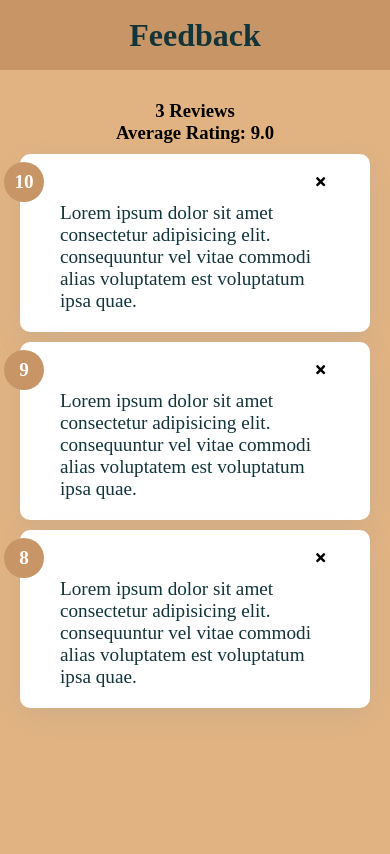
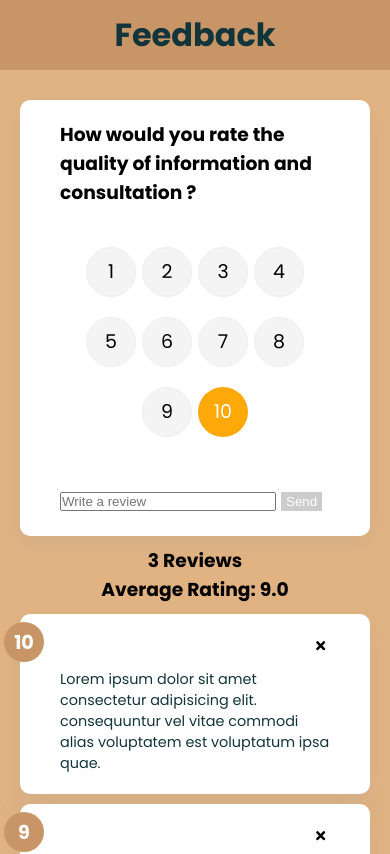
Before and after one commit to VentsiGeorgiev/react-applications, a React (Create React App) app in the folder feedback/: page / in a window 390 px wide. Shown: the top 854 px of the page. Built offline with nearby package versions, Linux system fonts and the light colour scheme.

Commit message:
Added feedback form component, selecting rating and adding a new rating

```diff
--- a/feedback/package.json
+++ b/feedback/package.json
@@ -10,6 +10,7 @@
     "react-dom": "^18.1.0",
     "react-icons": "^4.3.1",
     "react-scripts": "5.0.1",
+    "uuid": "^8.3.2",
     "web-vitals": "^2.1.4"
   },
   "scripts": {
--- a/feedback/src/App.js
+++ b/feedback/src/App.js
@@ -1,5 +1,7 @@
+import { v4 as uuidv4 } from 'uuid';
 import { useState } from "react";
 import FeedbackStats from "./components/FeedbaackStats";
+import FeedbackForm from "./components/FeedbackForm";
 import FeedbackList from "./components/FeedbackList";
 
 import Header from "./components/Header";
@@ -15,10 +17,16 @@ function App() {
     }
   }
 
+  const addFeedback = (newFeedback) => {
+    newFeedback.id = uuidv4();
+    setFeedback([newFeedback, ...feedback])
+  }
+
   return (
     <>
       <Header />
       <div className="container">
+        <FeedbackForm handleAdd={addFeedback} />
         <FeedbackStats feedback={feedback} />
         <FeedbackList feedback={feedback} handleDelete={deleteFeedback} />
       </div>
--- /dev/null
+++ b/feedback/src/components/FeedbackForm.jsx
@@ -0,0 +1,63 @@
+import { useState } from "react";
+import Card from "./shared/Card";
+import Button from "./shared/Button";
+import RatingSelect from "./RatingSelect";
+
+function FeedbackForm({ handleAdd }) {
+  const [text, setText] = useState('');
+  const [rating, setRating] = useState(10);
+  const [btnDisabled, setbtnDisabled] = useState(true);
+  const [message, setMessage] = useState('');
+
+  const handleTextChange = (e) => {
+
+    if (text === '') {
+      setbtnDisabled(true)
+      setMessage(null)
+    } else if (text !== '' && text.trim().length <= 10) {
+      setMessage('Text must be at least 10 characters')
+      setbtnDisabled(true)
+    } else {
+      setMessage(null)
+      setbtnDisabled(false)
+    }
+
+
+    setText(e.target.value);
+  }
+
+  const handleSubmit = (e) => {
+    e.preventDefault();
+    if (text.trim().length > 10) {
+      const newFeedback = {
+        text,
+        rating
+      }
+
+      handleAdd(newFeedback)
+
+      setText('')
+    }
+  }
+
+  return (
+    <Card>
+      <form onSubmit={handleSubmit}>
+        <h3>How would you rate the quality of information and consultation ?</h3>
+        <RatingSelect select={(rating) => setRating(rating)} />
+        <div className="input-group">
+          <input
+            onChange={handleTextChange}
+            type="text"
+            placeholder="Write a review"
+            value={text} />
+          <Button type="submit" isDisabled={btnDisabled}>Send</Button>
+        </div>
+        {message && <div className="message">{message}</div>}
+      </form>
+    </Card>
+
+  )
+}
+
+export default FeedbackForm
--- /dev/null
+++ b/feedback/src/components/RatingSelect.jsx
@@ -0,0 +1,128 @@
+import { useState } from "react";
+
+function RatingSelect({ select }) {
+  const [selected, setSelected] = useState(10)
+
+  const handleChange = (e) => {
+    setSelected(+e.currentTarget.value)
+    select(+e.currentTarget.value)
+  }
+
+  return (
+    <ul className="rating">
+      <li>
+        <input
+          type="radio"
+          id='num1'
+          name='rating'
+          value='1'
+          onChange={handleChange}
+          checked={selected === 1}
+        />
+        <label htmlFor="num1">1</label>
+      </li>
+      <li>
+        <input
+          type="radio"
+          id='num2'
+          name='rating'
+          value='2'
+          onChange={handleChange}
+          checked={selected === 2}
+        />
+        <label htmlFor="num2">2</label>
+      </li>
+
+      <li>
+        <input
+          type="radio"
+          id='num3'
+          name='rating'
+          value='3'
+          onChange={handleChange}
+          checked={selected === 3}
+        />
+        <label htmlFor="num3">3</label>
+      </li>
+      <li>
+        <input
+          type="radio"
+          id='num4'
+          name='rating'
+          value='4'
+          onChange={handleChange}
+          checked={selected === 4}
+        />
+        <label htmlFor="num4">4</label>
+      </li>
+      <li>
+        <input
+          type="radio"
+          id='num5'
+          name='rating'
+          value='5'
+          onChange={handleChange}
+          checked={selected === 5}
+        />
+        <label htmlFor="num5">5</label>
+      </li>
+      <li>
+        <input
+          type="radio"
+          id='num6'
+          name='rating'
+          value='6'
+          onChange={handleChange}
+          checked={selected === 6}
+        />
+        <label htmlFor="num6">6</label>
+      </li>
+      <li>
+        <input
+          type="radio"
+          id='num7'
+          name='rating'
+          value='7'
+          onChange={handleChange}
+          checked={selected === 7}
+        />
+        <label htmlFor="num7">7</label>
+      </li>
+      <li>
+        <input
+          type="radio"
+          id='num8'
+          name='rating'
+          value='8'
+          onChange={handleChange}
+          checked={selected === 8}
+        />
+        <label htmlFor="num8">8</label>
+      </li>
+      <li>
+        <input
+          type="radio"
+          id='num9'
+          name='rating'
+          value='9'
+          onChange={handleChange}
+          checked={selected === 9}
+        />
+        <label htmlFor="num9">9</label>
+      </li>
+      <li>
+        <input
+          type="radio"
+          id='num10'
+          name='rating'
+          value='10'
+          onChange={handleChange}
+          checked={selected === 10}
+        />
+        <label htmlFor="num10">10</label>
+      </li>
+    </ul>
+  )
+}
+
+export default RatingSelect;
--- /dev/null
+++ b/feedback/src/components/shared/Button.jsx
@@ -0,0 +1,16 @@
+function Button({ children, version, type, isDisabled }) {
+  return (
+    <button type={type} disabled={isDisabled} className={`btn btn-${version}`}>
+      {children}
+    </button>
+  )
+}
+
+Button.defaultProps = {
+  version: 'primary',
+  type: 'button',
+  isDisabled: false,
+}
+
+
+export default Button
--- a/feedback/src/index.css
+++ b/feedback/src/index.css
@@ -6,7 +6,12 @@
   padding: 0;
 }
 
+ul {
+  list-style: none;
+}
+
 body {
+  font-family: 'Poppins', sans-serif;
   background-color: #e1b382;
 }
 
@@ -54,7 +59,7 @@ header {
 
 .text {
   color: #12343b;
-  font-size: 1.2rem;
+  font-size: 0.9rem;
   margin-top: 10px;
 }
 
@@ -72,3 +77,90 @@ header {
   text-align: center;
 
 }
+
+.btn {
+  border: none;
+  padding: 2px 5px;
+  margin: 5px;
+}
+
+.btn-primary {
+  background-color: #12343b;
+  color: #fff;
+}
+
+.btn-secondary {
+  background-color: rgb(255, 169, 8);
+  color: #fff;
+}
+
+.btn:disabled {
+  background-color: #ccc;
+}
+
+[type='radio'] {
+  opacity: 0;
+}
+
+[type='radio']:checked~label {
+  background: rgb(255, 169, 8);
+  color: #fff;
+}
+
+.rating {
+  display: flex;
+  align-items: center;
+  justify-content: space-around;
+  margin: 30px 0 40px;
+}
+
+.rating li,
+.num-display {
+  position: relative;
+  background: #f4f4f4;
+  width: 50px;
+  height: 50px;
+  padding: 10px;
+  text-align: center;
+  border-radius: 50%;
+  font-size: 19px;
+  border: 1px #eee solid;
+  transition: 0.3s;
+}
+
+.rating li label {
+  position: absolute;
+  top: 50%;
+  left: 50%;
+  width: 50px;
+  height: 50px;
+  padding: 10px;
+  border-radius: 50%;
+  transform: translate(-50%, -50%);
+  cursor: pointer;
+}
+
+.rating li:hover,
+.num-display {
+  background: rgb(255, 169, 8);
+  color: #fff;
+}
+
+
+@media (max-width: 600px) {
+  .rating li {
+    margin: 10px 3px;
+  }
+
+  .rating {
+    display: flex;
+    align-items: center;
+    justify-content: center;
+    flex-wrap: wrap;
+    margin: 30px 0 40px;
+  }
+
+  .input-group input {
+    width: 80%;
+  }
+}
```
Also changed, not shown: 1 other file (tests, documents, lock files or other folders).
